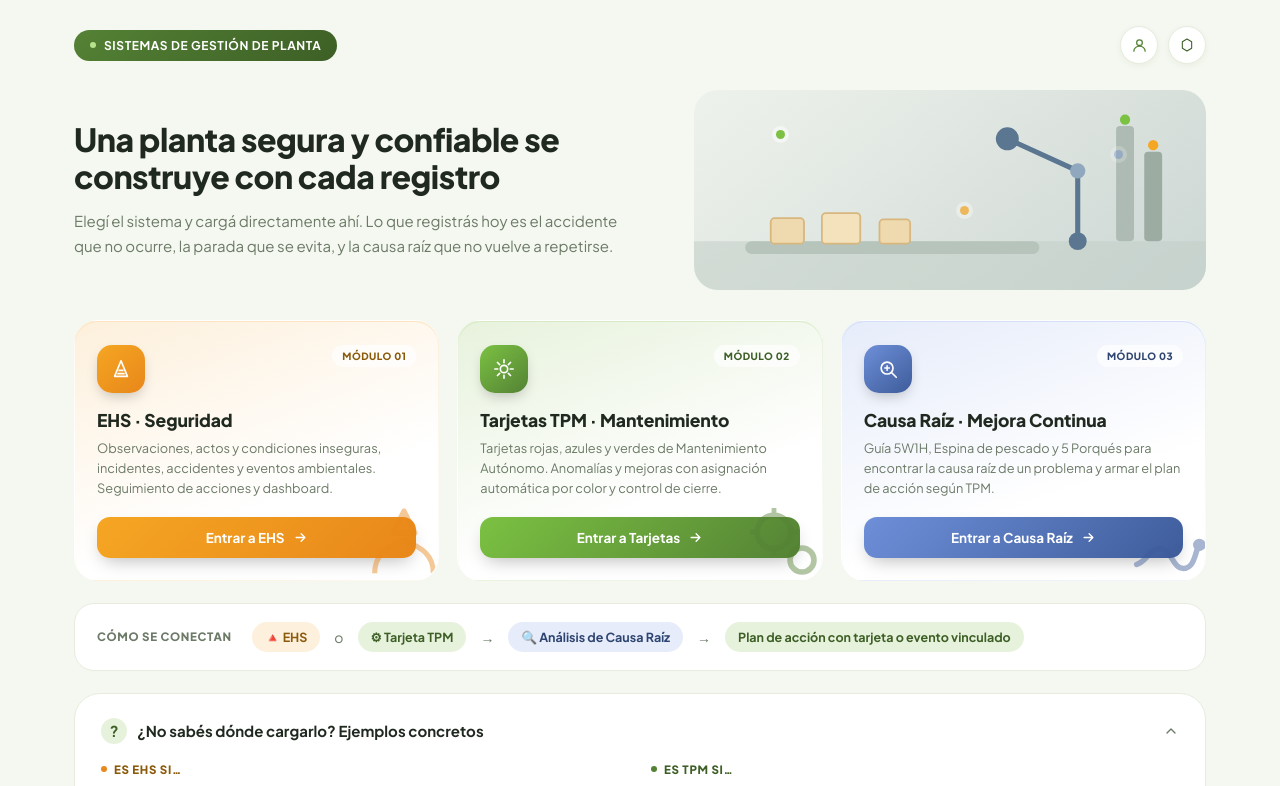
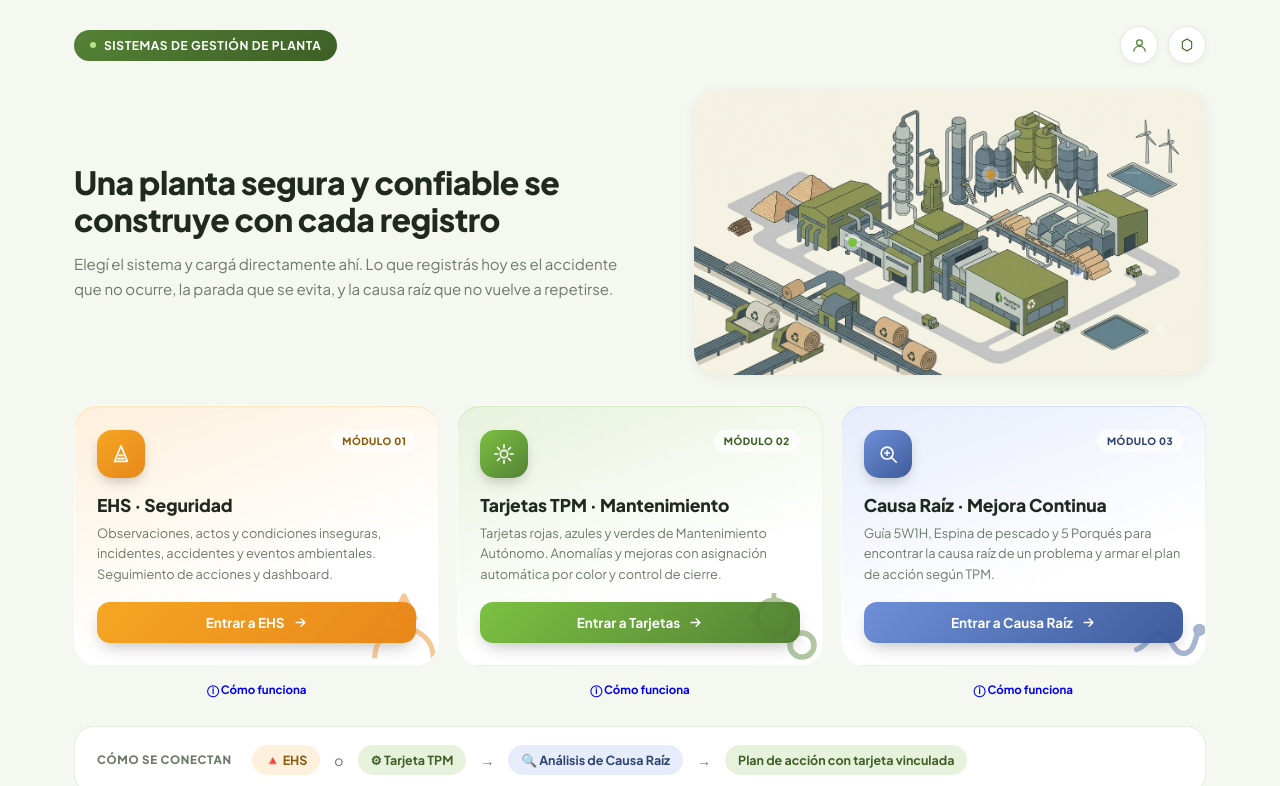
Before and after one commit to nicorubio88/tornquinst---portal, a website: page index.html in a window 1280 px wide. Shown: the top 786 px of the page. Drawn offline with Linux system fonts and the light colour scheme.

Commit message:
Add files via upload

```diff
--- a/index.html
+++ b/index.html
@@ -39,15 +39,17 @@ body{margin:0;font-family:'Plus Jakarta Sans',Arial,sans-serif;background:var(--
 .hero p{font-size:15px;color:var(--muted);line-height:1.65;margin:0;max-width:52ch}
 
 .scene{
-  position:relative;height:200px;border-radius:24px;overflow:hidden;
-  background:linear-gradient(140deg,#EEF2EC 0%,#DCE3DE 55%,#CBD6D4 100%);
+  position:relative;border-radius:24px;overflow:hidden;
+  background:#F5F2E3;aspect-ratio:1200/669;
+  box-shadow:0 2px 12px rgba(40,60,25,.08);
 }
-@media(max-width:840px){.scene{height:160px}}
-.scene svg{position:absolute;inset:0;width:100%;height:100%}
+.scene img{display:block;width:100%;height:100%;object-fit:cover}
+
+
 .blip{position:absolute;width:9px;height:9px;border-radius:50%;box-shadow:0 0 0 4px rgba(255,255,255,.5)}
-.blip.g{background:#7BC142;top:20%;left:16%;animation:blink 2.6s infinite}
-.blip.a{background:#F5A623;top:58%;left:52%;animation:blink 2.6s infinite .7s}
-.blip.b{background:#6E8FD9;top:30%;left:82%;animation:blink 2.6s infinite 1.4s}
+.blip.g{background:#7BC142;top:52%;left:30%;animation:blink 2.6s infinite}
+.blip.a{background:#F5A623;top:28%;left:57%;animation:blink 2.6s infinite .7s}
+.blip.b{background:#6E8FD9;top:62%;left:74%;animation:blink 2.6s infinite 1.4s}
 @keyframes blink{0%,100%{opacity:1}50%{opacity:.35}}
 @media (prefers-reduced-motion: reduce){.blip{animation:none}}
 
@@ -56,11 +58,13 @@ body{margin:0;font-family:'Plus Jakarta Sans',Arial,sans-serif;background:var(--
 @media(max-width:980px){.apps{grid-template-columns:1fr 1fr}}
 @media(max-width:640px){.apps{grid-template-columns:1fr}}
 
+.app-wrap{display:flex;flex-direction:column}
 .app{
   border-radius:24px;padding:24px 22px 22px;text-decoration:none;color:var(--ink);
-  position:relative;overflow:hidden;display:block;border:1px solid transparent;
-  transition:.18s ease;
+  position:relative;overflow:hidden;display:flex;flex-direction:column;flex:1;
+  border:1px solid transparent;transition:.18s ease;
 }
+.app .btn{margin-top:auto}
 .app:hover{transform:translateY(-3px)}
 .ehs{background:linear-gradient(160deg,var(--amber-soft) 0%, #FFFFFF 65%);box-shadow:0 1px 0 var(--amber-soft2) inset}
 .tpm{background:linear-gradient(160deg,var(--green-soft) 0%, #FFFFFF 65%);box-shadow:0 1px 0 var(--green-soft2) inset}
@@ -96,6 +100,15 @@ body{margin:0;font-family:'Plus Jakarta Sans',Arial,sans-serif;background:var(--
 .rca .btn{background:linear-gradient(135deg,var(--blue-1),var(--blue-2))}
 .btn svg{transition:.15s}
 .app:hover .btn svg{transform:translateX(3px)}
+
+.guia-link{
+  display:block;text-align:center;margin-top:9px;font-size:11.5px;font-weight:700;
+  text-decoration:none;padding:7px;border-radius:9px;transition:.15s;
+}
+.ehs .guia-link{color:var(--amber-ink);background:rgba(255,255,255,.55)}
+.tpm .guia-link{color:var(--green-ink);background:rgba(255,255,255,.55)}
+.rca .guia-link{color:var(--blue-ink);background:rgba(255,255,255,.55)}
+.guia-link:hover{background:rgba(255,255,255,.9)}
 
 .deco{position:absolute;opacity:.45;pointer-events:none}
 .ehs .deco{right:-10px;bottom:-8px;color:var(--amber-2)}
@@ -175,23 +188,7 @@ footer{text-align:center;font-size:11.5px;color:var(--muted);padding:22px 0 4px}
       <p>Elegí el sistema y cargá directamente ahí. Lo que registrás hoy es el accidente que no ocurre, la parada que se evita, y la causa raíz que no vuelve a repetirse.</p>
     </div>
     <div class="scene">
-      <svg viewBox="0 0 400 220" preserveAspectRatio="xMidYMid slice">
-        <rect x="0" y="150" width="400" height="70" fill="#C4D0C9" opacity=".55"/>
-        <rect x="40" y="150" width="230" height="10" rx="5" fill="#B6C4BB"/>
-        <rect x="60" y="132" width="26" height="20" rx="3" fill="#EFD9AE" stroke="#D8B77E" stroke-width="1.4"/>
-        <rect x="100" y="128" width="30" height="24" rx="3" fill="#F3E2BC" stroke="#D8B77E" stroke-width="1.4"/>
-        <rect x="145" y="133" width="24" height="19" rx="3" fill="#EFD9AE" stroke="#D8B77E" stroke-width="1.4"/>
-        <g stroke="#5B7690" stroke-width="4" stroke-linecap="round" fill="none">
-          <path d="M300 150 L300 95 L245 70"/>
-        </g>
-        <circle cx="300" cy="150" r="7" fill="#5B7690"/>
-        <circle cx="300" cy="95" r="6" fill="#8FA8BE"/>
-        <circle cx="245" cy="70" r="9" fill="#5B7690"/>
-        <rect x="330" y="60" width="14" height="90" rx="3" fill="#AEBBB4"/>
-        <rect x="352" y="80" width="14" height="70" rx="3" fill="#9CACA3"/>
-        <circle cx="337" cy="55" r="4" fill="#7BC142"/>
-        <circle cx="359" cy="75" r="4" fill="#F5A623"/>
-      </svg>
+      <img src="portada.jpg" alt="Planta Tornquist — Papelera del Sur" loading="lazy">
       <span class="blip g"></span>
       <span class="blip a"></span>
       <span class="blip b"></span>
@@ -200,6 +197,7 @@ footer{text-align:center;font-size:11.5px;color:var(--muted);padding:22px 0 4px}
 
   <div class="apps">
 
+    <div class="app-wrap">
     <a class="app ehs" href="https://ehs-tornquist-v2-kfwf9.ondigitalocean.app/" target="_blank" rel="noopener">
       <div class="card-top">
         <div class="badge">
@@ -214,7 +212,10 @@ footer{text-align:center;font-size:11.5px;color:var(--muted);padding:22px 0 4px}
       </span>
       <svg class="deco" width="88" height="88" viewBox="0 0 24 24" fill="none"><path d="M4 20c0-5 3-7 8-9 5 2 8 4 8 9" stroke="currentColor" stroke-width="1.4"/><path d="M12 3l-3 6h6l-3-6z" stroke="currentColor" stroke-width="1.4" stroke-linejoin="round"/></svg>
     </a>
+      <a class="guia-link" href="https://ehs-tornquist-v2-kfwf9.ondigitalocean.app/como-funciona.html" target="_blank" rel="noopener">&#9432; Cómo funciona</a>
+    </div>
 
+    <div class="app-wrap">
     <a class="app tpm" href="https://seal-app-27qrt.ondigitalocean.app/" target="_blank" rel="noopener">
       <div class="card-top">
         <div class="badge">
@@ -229,7 +230,10 @@ footer{text-align:center;font-size:11.5px;color:var(--muted);padding:22px 0 4px}
       </span>
       <svg class="deco" width="96" height="96" viewBox="0 0 24 24" fill="none"><circle cx="9" cy="9" r="4.2" stroke="currentColor" stroke-width="1.4"/><circle cx="16" cy="16" r="3" stroke="currentColor" stroke-width="1.4"/><path d="M9 4.8V3M9 15V13.2M4.8 9H3M15 9h-1.8" stroke="currentColor" stroke-width="1.2"/></svg>
     </a>
+      <a class="guia-link" href="https://seal-app-27qrt.ondigitalocean.app/como-funciona.html" target="_blank" rel="noopener">&#9432; Cómo funciona</a>
+    </div>
 
+    <div class="app-wrap">
     <a class="app rca" href="https://hammerhead-app-vmm5d.ondigitalocean.app/" target="_blank" rel="noopener">
       <div class="card-top">
         <div class="badge">
@@ -244,6 +248,8 @@ footer{text-align:center;font-size:11.5px;color:var(--muted);padding:22px 0 4px}
       </span>
       <svg class="deco" width="94" height="94" viewBox="0 0 24 24" fill="none"><path d="M4 18c3-1 3-4 6-4s3 5 6 5 3-5 4-6" stroke="currentColor" stroke-width="1.4" stroke-linecap="round"/><circle cx="20" cy="13" r="1.6" fill="currentColor"/></svg>
     </a>
+      <a class="guia-link" href="https://hammerhead-app-vmm5d.ondigitalocean.app/como-funciona.html" target="_blank" rel="noopener">&#9432; Cómo funciona</a>
+    </div>
 
   </div>
 
@@ -255,7 +261,7 @@ footer{text-align:center;font-size:11.5px;color:var(--muted);padding:22px 0 4px}
     <span class="farrow">→</span>
     <span class="fchip r">🔍 Análisis de Causa Raíz</span>
     <span class="farrow">→</span>
-    <span class="fchip t">Plan de acción con tarjeta o evento vinculado</span>
+    <span class="fchip t">Plan de acción con tarjeta vinculada</span>
   </div>
 
   <div class="helper">
--- /dev/null
+++ b/package.json
@@ -0,0 +1,6 @@
+{
+  "name": "tornquist-portal",
+  "version": "1.0.0",
+  "private": true,
+  "description": "Portal de Sistemas de Gestion - Planta Tornquist"
+}
```
Also changed, not shown: portada.jpg (added).
